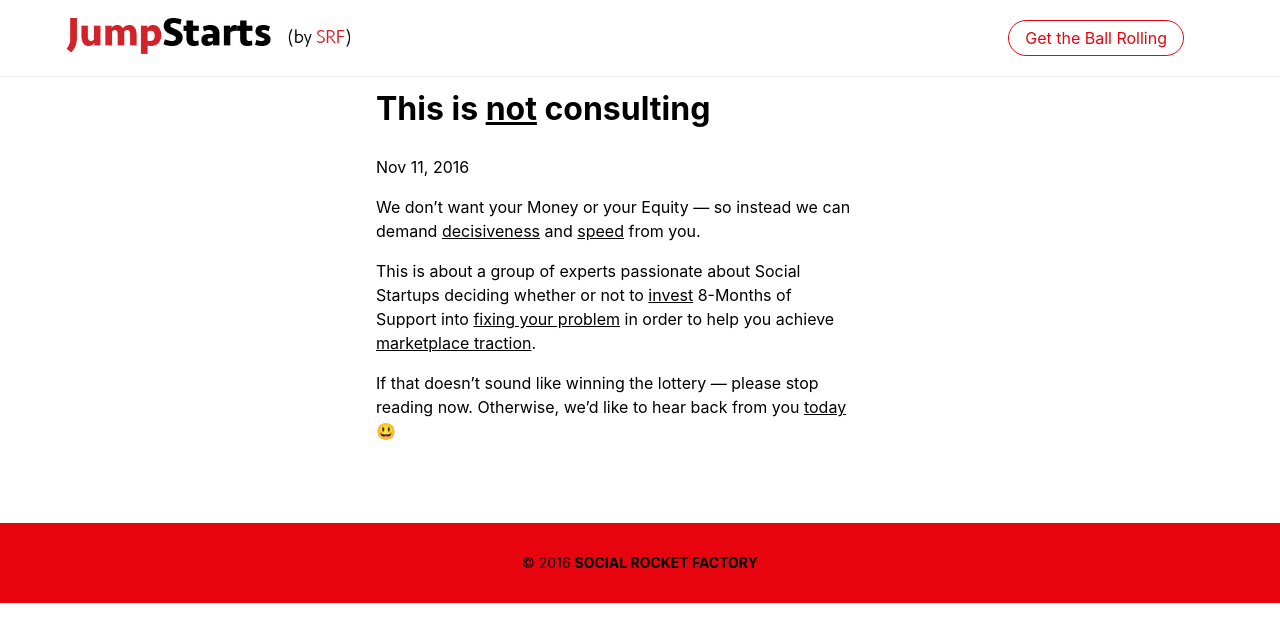
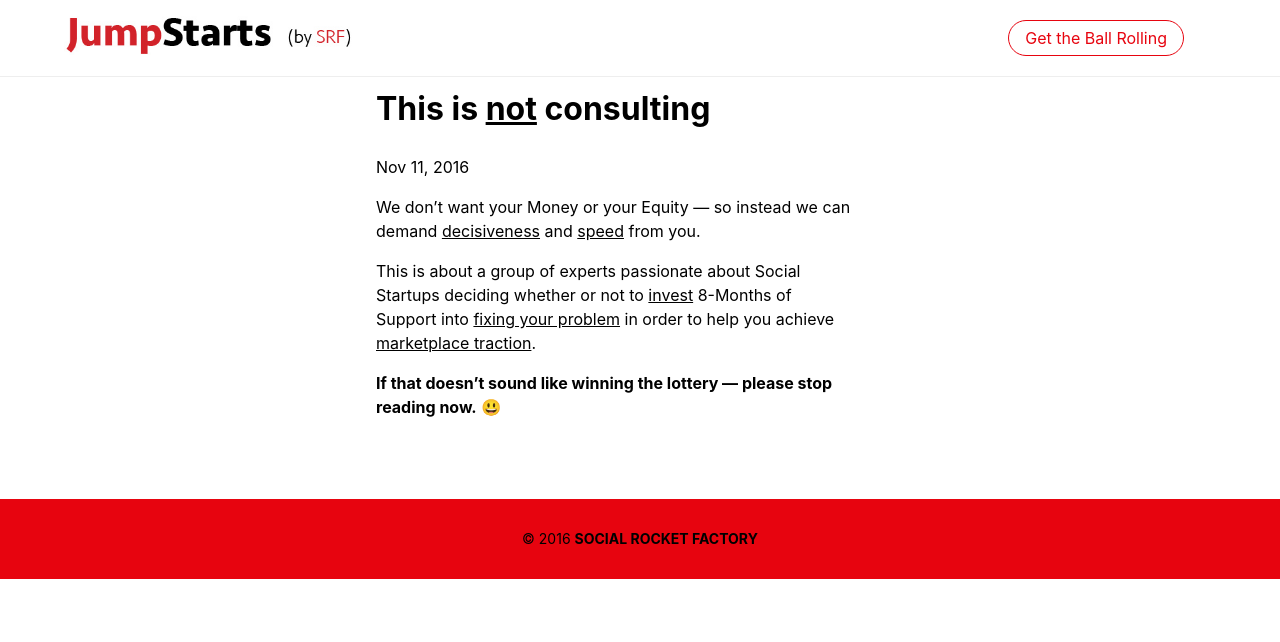
Before and after one commit to aaronergreen/jumpstarts, a Jekyll site: the page built from _about/This is not consulting.md, in a window 1280 px wide. Shown: the top 642 px of the page. Built offline with Jekyll 4.4.1, drawn with Linux system fonts in a browser that asks for light colours.

Commit message:
bolded line in not consulting

```diff
--- a/_about/This is not consulting.md
+++ b/_about/This is not consulting.md
@@ -7,4 +7,4 @@ We don't want your Money or your Equity — so instead we can demand <u>decisive
 
 This is about a group of experts passionate about Social Startups deciding whether or not to <u>invest</u> 8-Months of Support into <u>fixing your problem</u> in order to help you achieve <u>marketplace traction</u>.
 
-If that doesn't sound like winning the lottery — please stop reading now. Otherwise, we'd like to hear back from you <u>today</u> 😃
+**If that doesn't sound like winning the lottery — please stop reading now.** 😃
```
